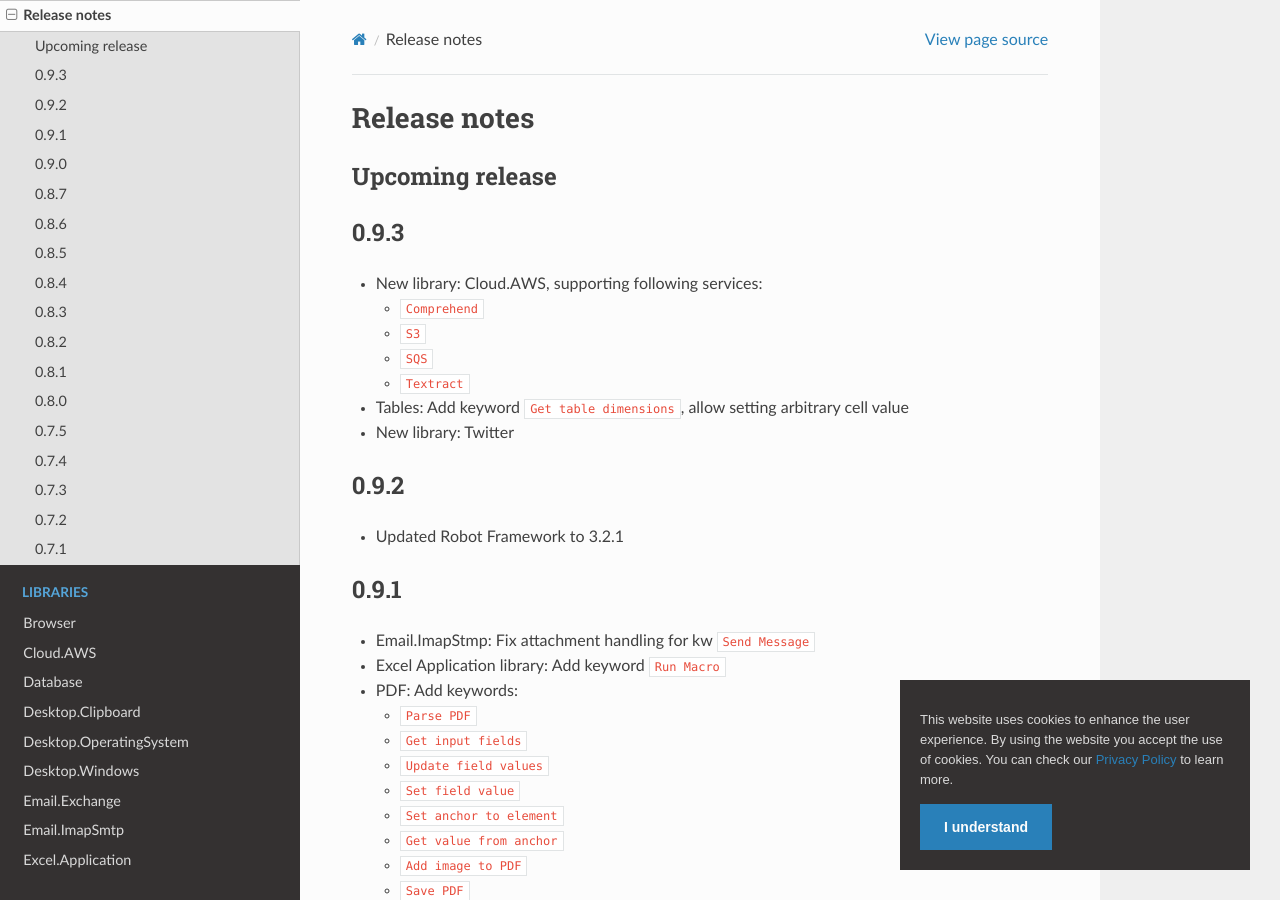
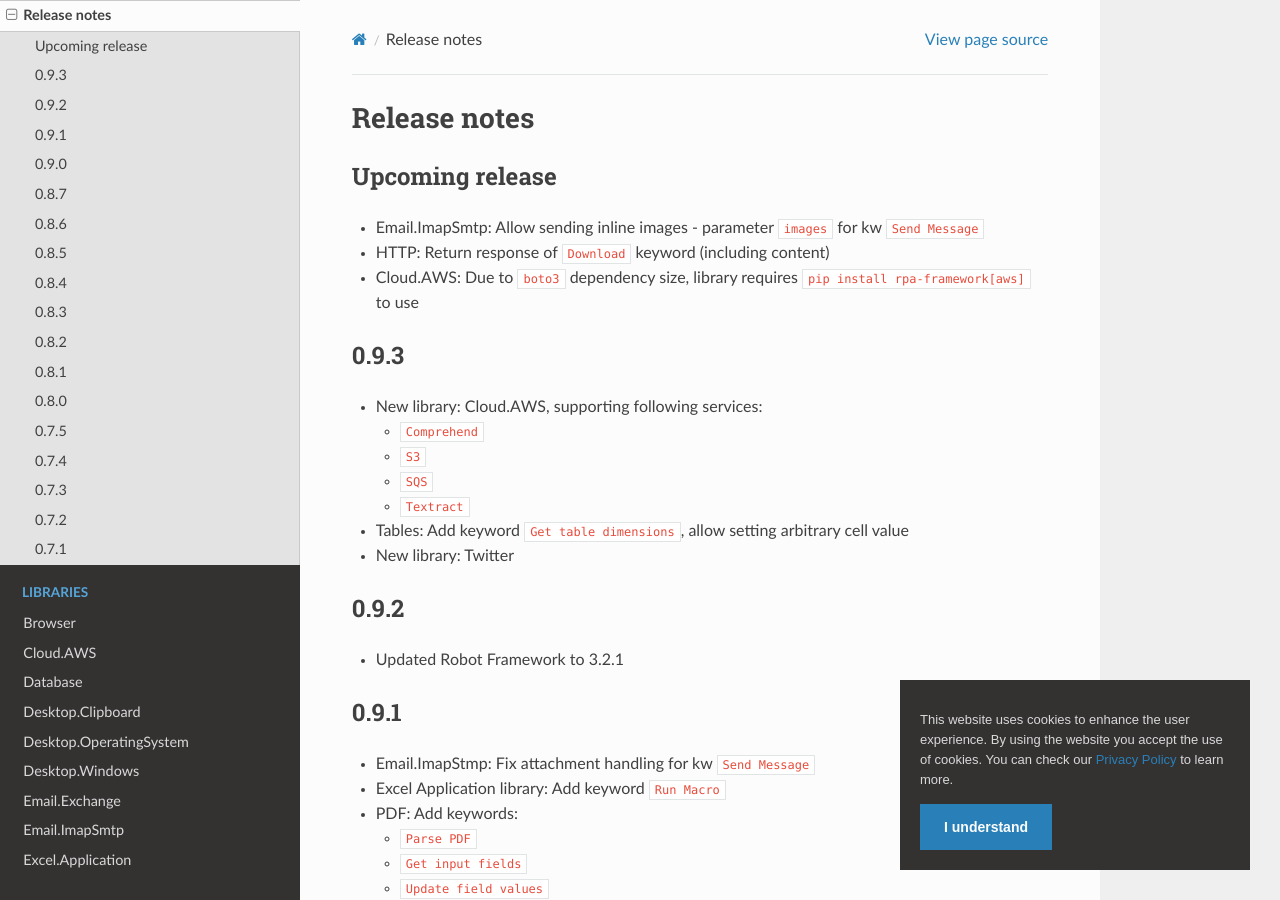
Before and after one commit to coderprovider/Framework-RPA, a Sphinx documentation site: the page built from docs/source/releasenotes.rst, in a window 1280 px wide and 900 px high. Built offline with Sphinx 7.4.7 and the Read the Docs theme 2.0.0, drawn with Linux system fonts in a browser that asks for light colours; pages that are not in the unit, such as notebooks, are missing from menus.

Commit message:
release notes updated

```diff
--- a/docs/source/releasenotes.rst
+++ b/docs/source/releasenotes.rst
@@ -3,6 +3,10 @@ Release notes
 
 Upcoming release
 ----------------
+
+- Email.ImapSmtp: Allow sending inline images - parameter ``images`` for kw ``Send Message``
+- HTTP: Return response of ``Download`` keyword (including content)
+- Cloud.AWS: Due to ``boto3`` dependency size, library requires ``pip install rpa-framework[aws]`` to use
 
 0.9.3
 -----
```
